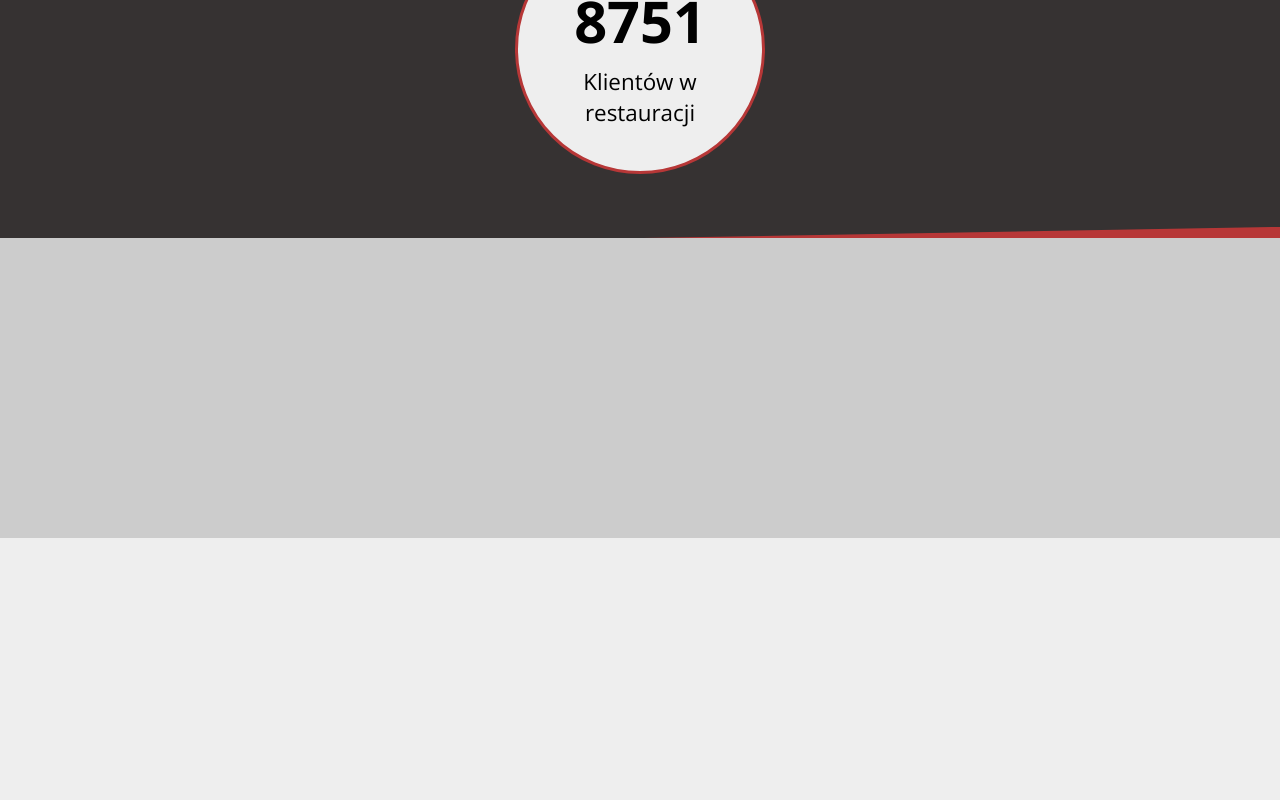
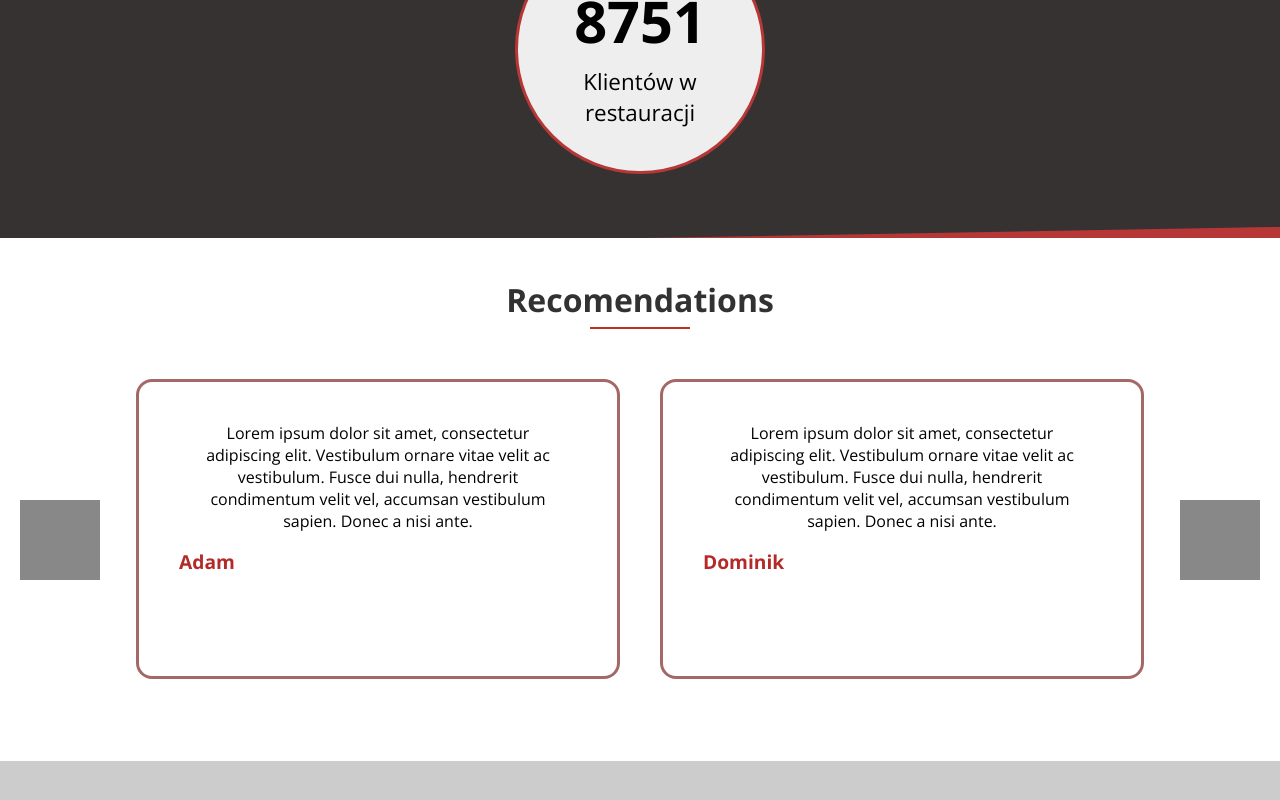
Before and after one commit to wojciech94/sushi-restaurant, a React (Create React App) app: page / in a window 1280 px wide. Shown: the part 1572-2372 px from the top of the page. Before the commit the page ends 2110 px from the top, so only its background shows below. Built offline with nearby package versions, Linux system fonts and the light colour scheme.

Commit message:
Preparing recomendations section

```diff
--- a/src/components/App.css
+++ b/src/components/App.css
@@ -6,6 +6,7 @@
 
 :root {
 	--nav-height: 100px;
+	--wrapper-width: 1400px;
 }
 
 html {
@@ -25,9 +26,6 @@ body {
 
 .App-link {
 	color: #61dafb;
-}
-
-.nav-container {
 }
 
 .nav {
@@ -99,9 +97,31 @@ body {
 	cursor: pointer;
 }
 
+.text-end {
+	text-align: end;
+}
+
 .icon-up {
 	display: inline-block;
 	background-image: url('../../public/img/icons/arrow-up.svg');
+	background-size: cover;
+	background-position: center;
+	width: 100%;
+	height: 100%;
+}
+
+.icon-star {
+	display: inline-block;
+	background-image: url('../../public/img/icons/star.svg');
+	background-size: cover;
+	background-position: center;
+	width: 100%;
+	height: 100%;
+}
+
+.icon-star--empty {
+	display: inline-block;
+	background-image: url('../../public/img/icons/star-empty.svg');
 	background-size: cover;
 	background-position: center;
 	width: 100%;
@@ -239,6 +259,143 @@ body {
 	height: 256px;
 }
 
+.carousel {
+	width: 100%;
+	height: 100%;
+	position: relative;
+	z-index: 0;
+	background: #eee;
+}
+
+.carousel-wrapper {
+	position: relative;
+	max-width: var(--wrapper-width);
+	padding: 2rem 1rem;
+	margin-left: auto;
+	margin-right: auto;
+	background-color: #fff;
+}
+
+.carousel-container {
+	display: block;
+	position: relative;
+	margin: 50px 100px;
+	overflow: hidden;
+}
+
+.carousel-button {
+	position: absolute;
+	top: 50%;
+	width: 80px;
+	min-width: 80px;
+	height: 80px;
+	cursor: pointer;
+	background-color: #888;
+}
+
+.carousel-button--prev {
+	left: 20px;
+}
+
+.carousel-button--next {
+	right: 20px;
+}
+
+.carousel-title {
+	position: relative;
+	font-size: 2rem;
+	padding: 0.5rem;
+	text-align: center;
+	font-weight: bold;
+	color: #323232;
+}
+
+.carousel-title::after {
+	content: '';
+	position: absolute;
+	bottom: 0;
+	left: 50%;
+	translate: -50% 0;
+	background-color: #b32;
+	width: 100px;
+	height: 2px;
+}
+
+.carousel-item {
+	position: relative;
+	margin: 0 20px;
+	padding: 1.5rem;
+	min-width: calc(100% - 40px);
+	width: calc(100% - 40px);
+	min-height: 300px;
+	border: 3px solid #a56868;
+	border-radius: 16px;
+}
+
+.items-container {
+	position: relative;
+	width: 100%;
+	display: inline-flex;
+	align-items: start;
+	transition: transform 0.5s;
+}
+
+.item-image {
+	position: absolute;
+	width: 80px;
+	height: 80px;
+	left: 10px;
+	top: 10px;
+	background-color: #eee;
+	border: 3px solid #b32a2a;
+	border-radius: 50%;
+}
+
+.item-name {
+	margin: auto 1rem 0.5rem;
+	font-size: 1.2rem;
+	font-weight: bold;
+	color: #b32a2a;
+}
+
+.item-title {
+	margin: 0 0.5rem;
+	font-weight: bold;
+	color: #888;
+}
+
+.item-text {
+	margin: auto 2rem;
+	padding: 1rem 0;
+	text-align: center;
+}
+
+.item-star {
+	width: 32px;
+	height: 32px;
+}
+
+.item-footer {
+	position: absolute;
+	display: flex;
+	gap: 0.2rem;
+	padding: 0.5rem;
+	bottom: 0;
+	left: 0;
+	height: auto;
+	width: 100%;
+}
+
+.item-footer::before {
+	content: '';
+	position: absolute;
+	top: 0;
+	left: 0;
+	height: 2px;
+	width: 100%;
+	background-color: #323232;
+}
+
 .footer-container {
 	position: relative;
 	width: 100%;
@@ -274,4 +431,9 @@ body {
 	.nav-container {
 		height: var(--nav-height);
 	}
+
+	.carousel-item {
+		min-width: calc(50% - 40px);
+		width: calc(50% - 40px);
+	}
 }
--- /dev/null
+++ b/src/components/Carousel.js
@@ -0,0 +1,40 @@
+import React, { useState } from 'react'
+import Recomendations from '../recomendations.json'
+
+function Carousel() {
+	const [activeId, setActiveId] = useState(0)
+	const items = document.documentElement.clientWidth > 992 ? Recomendations.length / 2 : Recomendations.length
+
+	const handlePrevId = () => {
+		setActiveId(activeId <= 0 ? items - 1 : (activeId - 1) % items)
+	}
+
+	const handleNextId = () => {
+		setActiveId((activeId + 1) % items)
+	}
+
+	return (
+		<div className='carousel'>
+			<div className='carousel-wrapper'>
+				<div className='carousel-title'>Recomendations</div>
+				<div className='carousel-container'>
+					<div className='items-container' style={{ transform: `translateX(-${activeId * 100}%)` }}>
+						{Recomendations.map(recomendation => {
+							return (
+								<div key={recomendation.id} className={'carousel-item'}>
+									{recomendation.text !== '' && <div className='item-text'>{recomendation.text}</div>}
+									{recomendation.author !== '' && <div className='item-name'>{recomendation.author}</div>}
+									{recomendation.title !== '' && <div className='item-title'>{recomendation.title}</div>}
+								</div>
+							)
+						})}
+					</div>
+				</div>
+				<div className='carousel-button carousel-button--prev' onClick={handlePrevId}></div>
+				<div className='carousel-button carousel-button--next' onClick={handleNextId}></div>
+			</div>
+		</div>
+	)
+}
+
+export default Carousel
--- a/src/components/Special.js
+++ b/src/components/Special.js
@@ -30,8 +30,6 @@ function Special() {
 	}
 
 	return (
-		<CtxConsumer>
-			{context => (
 		<>
 			<Hero hero={heroData} />
 			<div className='special__wrapper'>
@@ -42,8 +40,6 @@ function Special() {
 				</div>
 			</div>
 		</>
-			)}
-		</CtxConsumer>
 	)
 }
 
--- a/src/components/home/App.js
+++ b/src/components/home/App.js
@@ -2,6 +2,7 @@ import '../App.css'
 import Hero from '../Hero'
 import AboutUs from './AboutUs'
 import Stats from './Stats'
+import Carousel from '../Carousel'
 
 function App({ scrollTop }) {
 	const heroData = {
@@ -16,6 +17,7 @@ function App({ scrollTop }) {
 			<Hero hero={heroData} />
 			<AboutUs />
 			<Stats scrollTop={scrollTop} />
+			<Carousel />
 		</div>
 	)
 }
--- a/src/components/home/Stats.js
+++ b/src/components/home/Stats.js
@@ -20,11 +20,9 @@ function Stats({ scrollTop }) {
 			},
 		})
 			.then(function (response) {
-				console.log(response)
 				return response.json()
 			})
 			.then(function (myData) {
-				console.log(myData)
 				setStatsData(myData)
 			})
 	}
--- /dev/null
+++ b/src/recomendations.json
@@ -0,0 +1,38 @@
+[
+	{
+		"id": 0,
+		"author": "Adam",
+		"text": "Lorem ipsum dolor sit amet, consectetur adipiscing elit. Vestibulum ornare vitae velit ac vestibulum. Fusce dui nulla, hendrerit condimentum velit vel, accumsan vestibulum sapien. Donec a nisi ante.",
+		"title": ""
+	},
+	{
+		"id": 1,
+		"author": "Dominik",
+		"text": "Lorem ipsum dolor sit amet, consectetur adipiscing elit. Vestibulum ornare vitae velit ac vestibulum. Fusce dui nulla, hendrerit condimentum velit vel, accumsan vestibulum sapien. Donec a nisi ante.",
+		"title": ""
+	},
+	{
+		"id": 2,
+		"author": "Agnieszka",
+		"text": "Lorem ipsum dolor sit amet, consectetur adipiscing elit. Vestibulum ornare vitae velit ac vestibulum. Fusce dui nulla, hendrerit condimentum velit vel, accumsan vestibulum sapien. Donec a nisi ante.",
+		"title": ""
+	},
+	{
+		"id": 3,
+		"author": "Piotr",
+		"text": "Lorem ipsum dolor sit amet, consectetur adipiscing elit. Vestibulum ornare vitae velit ac vestibulum. Fusce dui nulla, hendrerit condimentum velit vel, accumsan vestibulum sapien. Donec a nisi ante.",
+		"title": ""
+	},
+	{
+		"id": 4,
+		"author": "Marzena",
+		"text": "Lorem ipsum dolor sit amet, consectetur adipiscing elit. Vestibulum ornare vitae velit ac vestibulum. Fusce dui nulla, hendrerit condimentum velit vel, accumsan vestibulum sapien. Donec a nisi ante.",
+		"title": ""
+	},
+	{
+		"id": 5,
+		"author": "Kuba",
+		"text": "Lorem ipsum dolor sit amet, consectetur adipiscing elit. Vestibulum ornare vitae velit ac vestibulum. Fusce dui nulla, hendrerit condimentum velit vel, accumsan vestibulum sapien. Donec a nisi ante.",
+		"title": ""
+	}
+]
```
Also changed, not shown: public/img/icons/star-empty.svg (added), public/img/icons/star.svg (added). Lines whose indentation alone changed are shown as unchanged.
